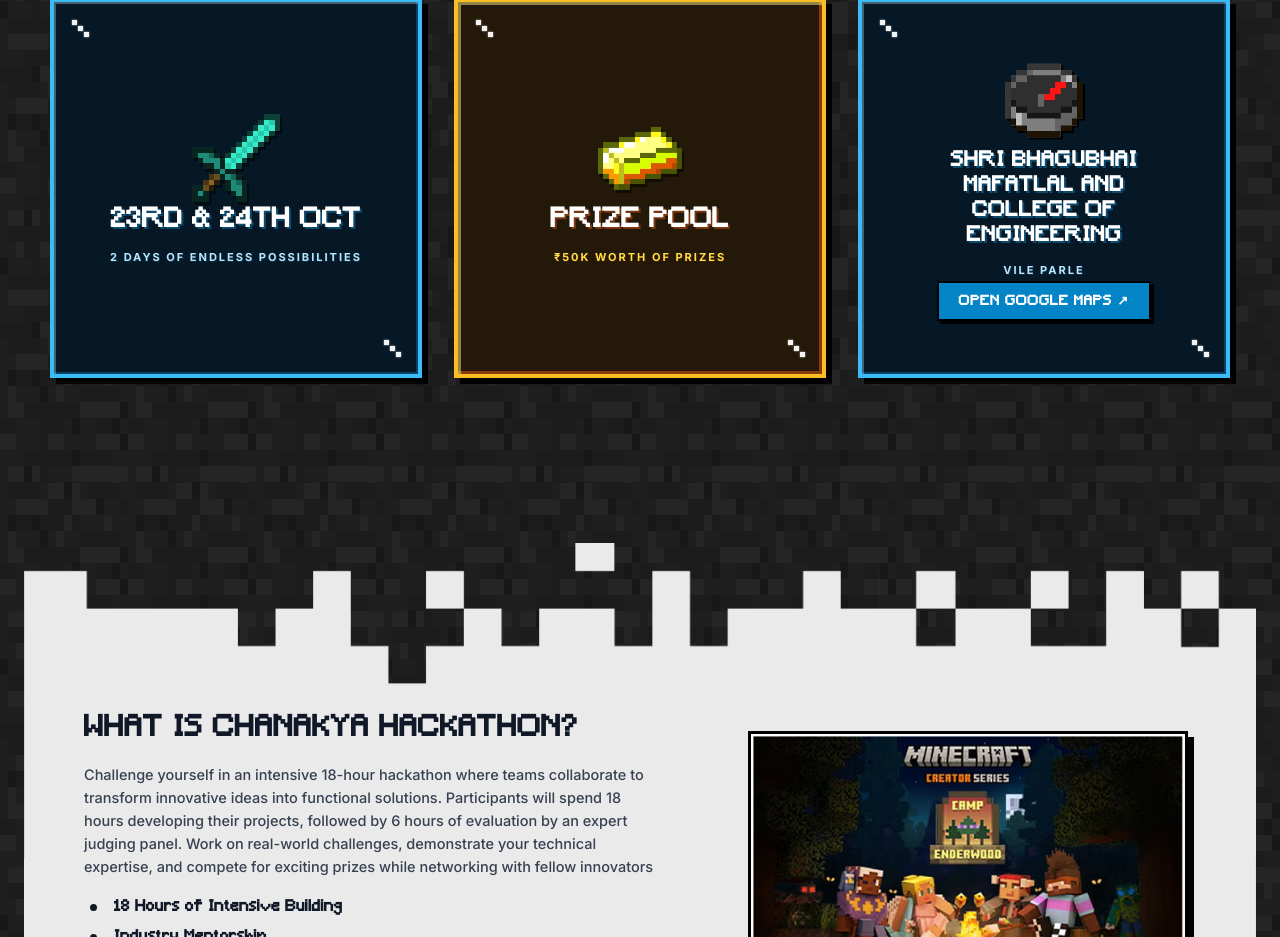
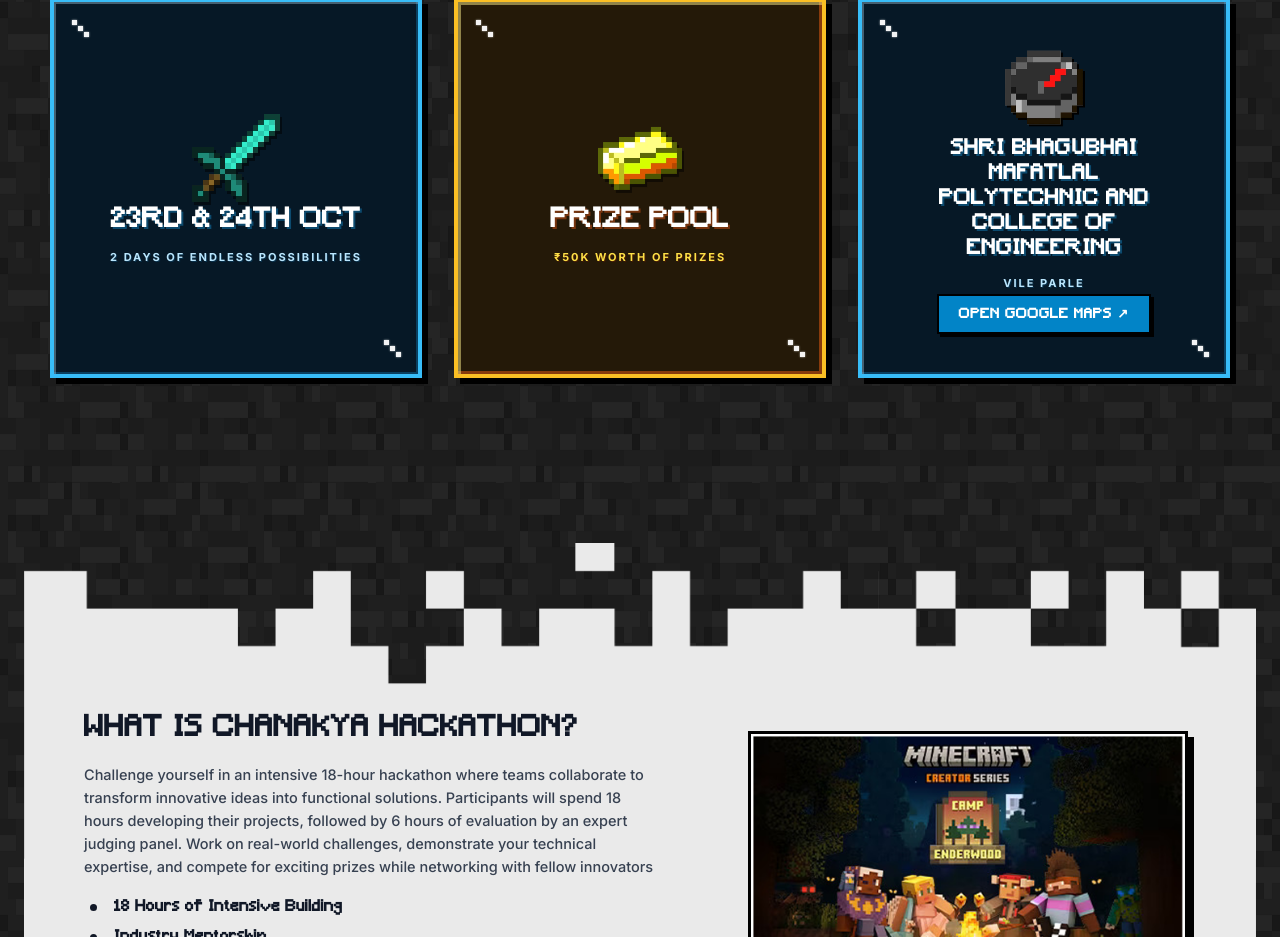
Before and after one commit to Jeel88/ChanakyaCraft, a React (Vite) app: page / in a window 1280 px wide. Shown: the part 974-1911 px from the top of the page. Built offline with nearby package versions, Linux system fonts and the light colour scheme.

Commit message:
Update EventBottomSection.jsx

```diff
--- a/src/components/EventBottomSection.jsx
+++ b/src/components/EventBottomSection.jsx
@@ -125,7 +125,7 @@ export default function EventBottomSection() {
               </picture>
             </div>
             <h3 className="card-main-title location-title text-cyan">
-              SHRI BHAGUBHAI MAFATLAL AND COLLEGE OF ENGINEERING
+              SHRI BHAGUBHAI MAFATLAL POLYTECHNIC AND COLLEGE OF ENGINEERING
             </h3>
             <p className="card-sub-title text-cyan-sub">VILE PARLE</p>
 
```
